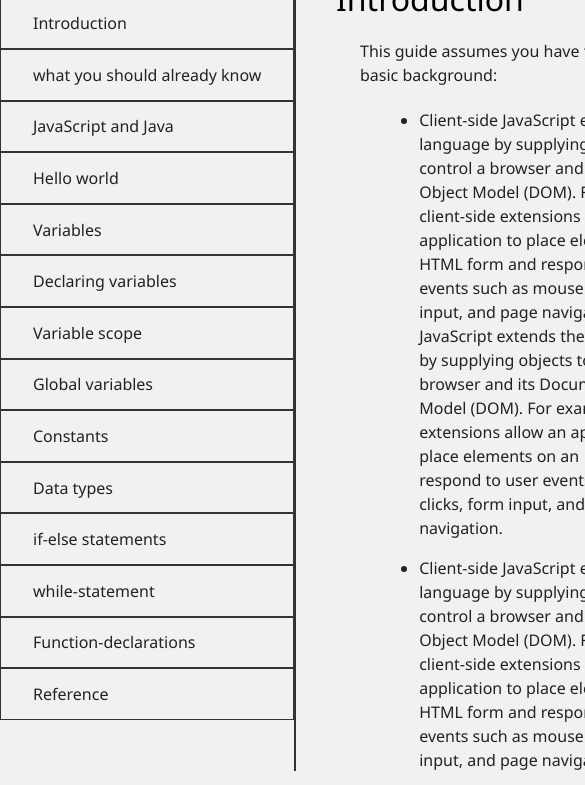
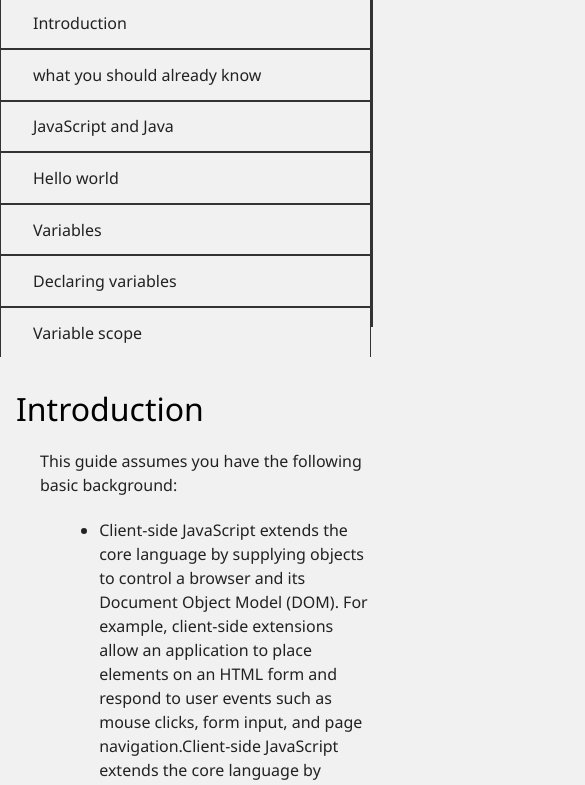
Before and after one commit to Anubhav-dev-web/documentation, a plain HTML site: page index.html in a window 390 px wide. Shown: the part 73-858 px from the top of the page, 585 px wide, since content can reach past the window. Drawn offline with Linux system fonts and the light colour scheme.

Commit message:
Update style.css

```diff
--- a/style.css
+++ b/style.css
@@ -85,3 +85,27 @@ padding: 1rem 0;
     margin: .5rem 0 1.5rem 3rem;
     padding: 0;
   }
+/* SMARTPHONE */
+@media (max-width: 600px) {
+    #main-header {
+      position: absolute;
+      top: 0;
+      width: 100%;
+      margin: 0;
+      max-width: 95%;
+      max-height: 400px;
+    }
+
+    #navbar {
+      width: 100%;
+      margin: 0;
+    }
+
+    #main-doc {
+      position: relative;
+      margin-left: 0px;
+      padding: 2rem 1rem;
+      margin-top: 410px;
+    }
+
+  }
```
